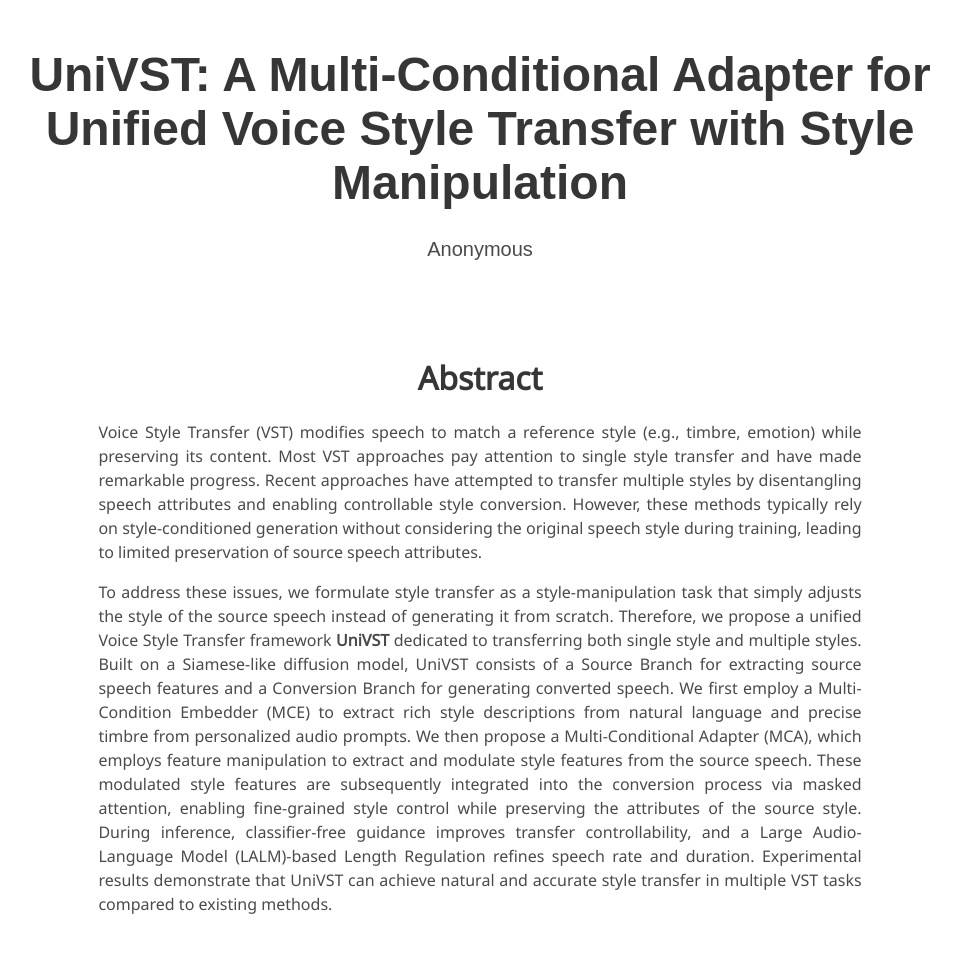
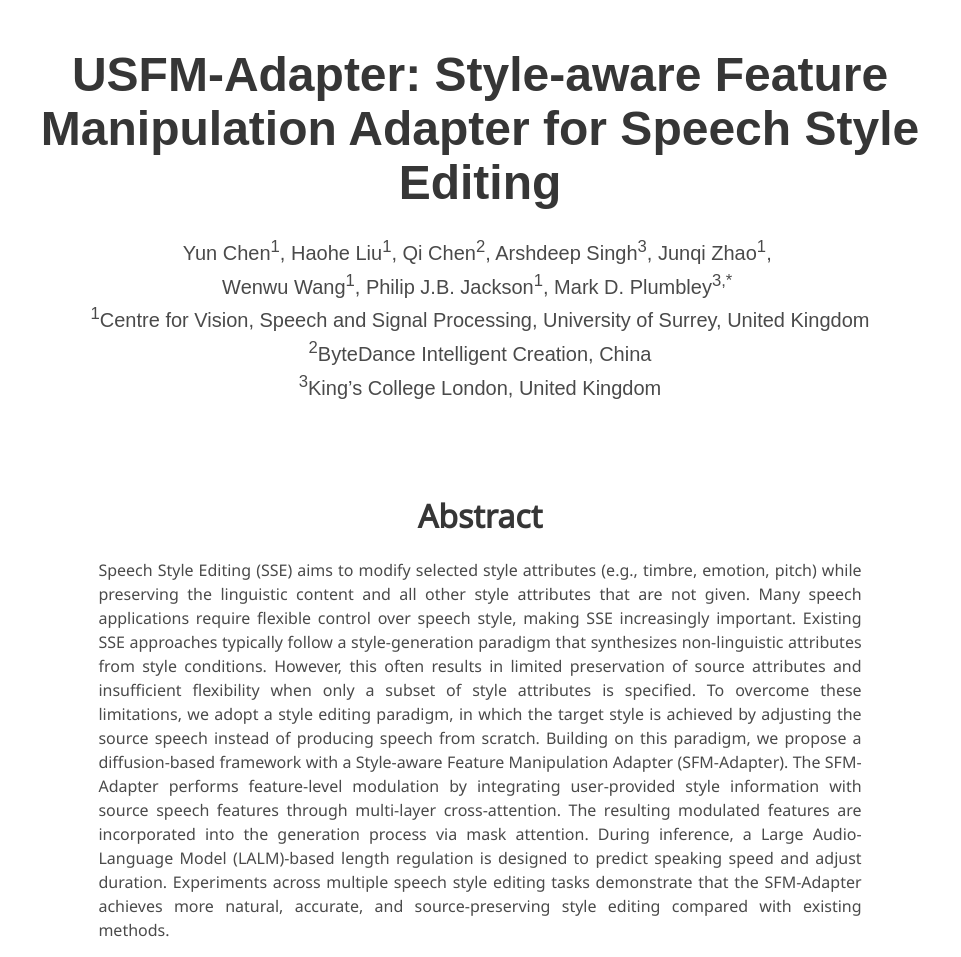
Before and after one commit to yChenN1/SFM-Adapter, a plain HTML site: page index.html in a window 1280 px wide. Shown: the top 957 px of the page, without its empty margins (160-1121 px from the left). Drawn offline with nearby package versions, Linux system fonts and the light colour scheme; some icons are missing; a web font is replaced by a local one.

Commit message:
second commit

```diff
--- a/index.html
+++ b/index.html
@@ -6,8 +6,8 @@
         content="Deformable Neural Radiance Fields creates free-viewpoint portraits (nerfies) from casually captured videos.">
   <meta name="keywords" content="Nerfies, D-NeRF, NeRF">
   <meta name="viewport" content="width=device-width, initial-scale=1">
-  <title>UniVST: A Multi-Conditional Adapter for Unified Voice Style
-    Transfer with Style Manipulation</title>
+  <title>SFM-Adapter: Style-aware Feature Manipulation Adapter for
+Speech Style Editing</title>
 
   <!-- Global site tag (gtag.js) - Google Analytics -->
   <script async src="https://www.googletagmanager.com/gtag/js?id=G-PYVRSFMDRL"></script>
@@ -49,16 +49,28 @@
     <div class="container is-max-desktop">
       <div class="columns is-centered">
         <div class="column has-text-centered">
-          <h1 class="title is-1 publication-title">UniVST: A Multi-Conditional Adapter for Unified Voice Style
-            Transfer with Style Manipulation</h1>
+          <h1 class="title is-1 publication-title">USFM-Adapter: Style-aware Feature Manipulation Adapter for Speech Style Editing</h1>
           <div class="is-size-5 publication-authors">
+
             <span class="author-block">
-              <p >Anonymous</a></p>
-          </div>
+              <p>Yun Chen<sup>1</sup>,
+                Haohe Liu<sup>1</sup>,
+                Qi Chen<sup>2</sup>,
+                Arshdeep Singh<sup>3</sup>,
+                Junqi Zhao<sup>1</sup>,</p>
+               <p>
+                Wenwu Wang<sup>1</sup>,
+                Philip J.B. Jackson<sup>1</sup>,
+                Mark D. Plumbley<sup>3,*</sup></p>
+            </span>
 
-          <div class="is-size-5 publication-authors">
-          </div>
-
+           <span class="author-block"></span>
+              <p><sup>1</sup>Centre for Vision, Speech and Signal Processing, University of Surrey, United Kingdom</p>
+              <p><sup>2</sup>ByteDance Intelligent Creation, China</p>
+              <p><sup>3</sup>King’s College London, United Kingdom</p>
+            <span>
+            </div>
+            </div>
           </div>
         </div>
       </div>
@@ -79,20 +91,15 @@
         <h2 class="title is-3">Abstract</h2>
         <div class="content has-text-justified">
           <p>
-            Voice Style Transfer (VST) modifies speech to match a reference style (e.g., timbre, emotion) while preserving its content.
-            Most VST approaches pay attention to single style transfer and have made remarkable progress.
-            Recent approaches have attempted to transfer multiple styles by disentangling speech attributes and enabling controllable style conversion.
-            However, these methods typically rely on style-conditioned generation without considering the original speech style during training, leading to limited preservation of source speech attributes.
-          </p>
-          <p>
-            To address these issues, we formulate style transfer as a style-manipulation task that simply adjusts the style of the source speech instead of generating it from scratch.
-            Therefore, we propose a unified Voice Style Transfer framework <b>UniVST</b> dedicated to transferring both single style and multiple styles.
-            Built on a Siamese-like diffusion model, UniVST consists of a Source Branch for extracting source speech features and a Conversion Branch for generating converted speech.
-            We first employ a Multi-Condition Embedder (MCE) to extract rich style descriptions from natural language and precise timbre from personalized audio prompts.
-            We then propose a Multi-Conditional Adapter (MCA), which employs feature manipulation to extract and modulate style features from the source speech.
-            These modulated style features are subsequently integrated into the conversion process via masked attention, enabling fine-grained style control while preserving the attributes of the source style.
-            During inference, classifier-free guidance improves transfer controllability, and a Large Audio-Language Model (LALM)-based Length Regulation refines speech rate and duration.
-            Experimental results demonstrate that UniVST can achieve natural and accurate style transfer in multiple VST tasks compared to existing methods.
+            Speech Style Editing (SSE) aims to modify selected style attributes (e.g., timbre, emotion, pitch) while preserving the linguistic content and all other style attributes that are not given.
+            Many speech applications require flexible control over speech style, making SSE increasingly important.
+            Existing SSE approaches typically follow a style-generation paradigm that synthesizes non-linguistic attributes from style conditions.
+            However, this often results in limited preservation of source attributes and insufficient flexibility when only a subset of style attributes is specified.
+            To overcome these limitations, we adopt a style editing paradigm, in which the target style is achieved by adjusting the source speech instead of producing speech from scratch.
+            Building on this paradigm, we propose a diffusion-based framework with a Style-aware Feature Manipulation Adapter (SFM-Adapter).
+            The SFM-Adapter performs feature-level modulation by integrating user-provided style information with source speech features through multi-layer cross-attention. The resulting modulated features are incorporated into the generation process via mask attention.
+            During inference, a Large Audio-Language Model (LALM)-based length regulation is designed to predict speaking speed and adjust duration.
+            Experiments across multiple speech style editing tasks demonstrate that the SFM-Adapter achieves more natural, accurate, and source-preserving style editing compared with existing methods.
           </p>
         </div>
       </div>
@@ -114,15 +121,15 @@
 
     <!-- Image 2 -->
     <figure style="margin-top: 2em;">
-      <img src="./static/image/inference_all.png" alt="Inference Process" style="max-width: 100%;">
-      <figcaption style="margin-top: 0.5em;">Figure 2: Illustration of tempo estimation and the inference process of UniVST.</figcaption>
+      <img src="./static/image/inference.png" alt="Inference Process" style="max-width: 100%;">
+      <figcaption style="margin-top: 0.5em;">Figure 2: Illustration of speed estimation and the inference process of SFM-Adapter.</figcaption>
     </figure>
   </div>
 </section>
 
 <section class="section">
   <div class="container is-max-desktop">
-    <h2 class="title is-3">Multi-Style Transfer</h2>
+    <h2 class="title is-3">Multi-Style Editing</h2>
     <div class="content">
       <p><strong>Inputs:</strong></p>
       <ul>
@@ -195,7 +202,7 @@
 
 <section class="section">
   <div class="container is-max-desktop">
-    <h2 class="title is-3">Emotion Transfer</h2>
+    <h2 class="title is-3">Expressive Style Editing</h2>
     <div class="content">
       <p><strong>Inputs:</strong></p>
       <ul>
@@ -280,7 +287,7 @@
 
 <section class="section">
   <div class="container is-max-desktop">
-    <h2 class="title is-3">Timbre Transfer</h2>
+    <h2 class="title is-3">Timbre Editing</h2>
     <div class="content">
       <p><strong>Inputs:</strong></p>
       <ul>
```
Also changed, not shown: 6 other files.
